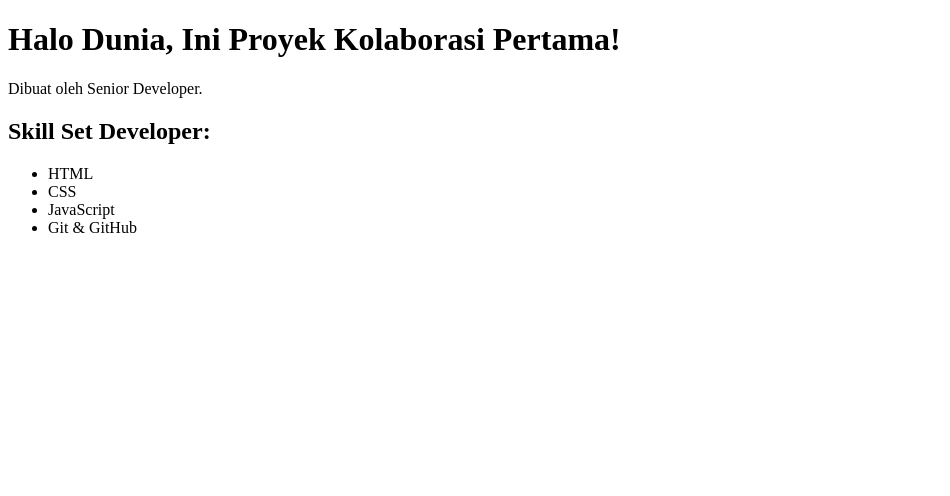
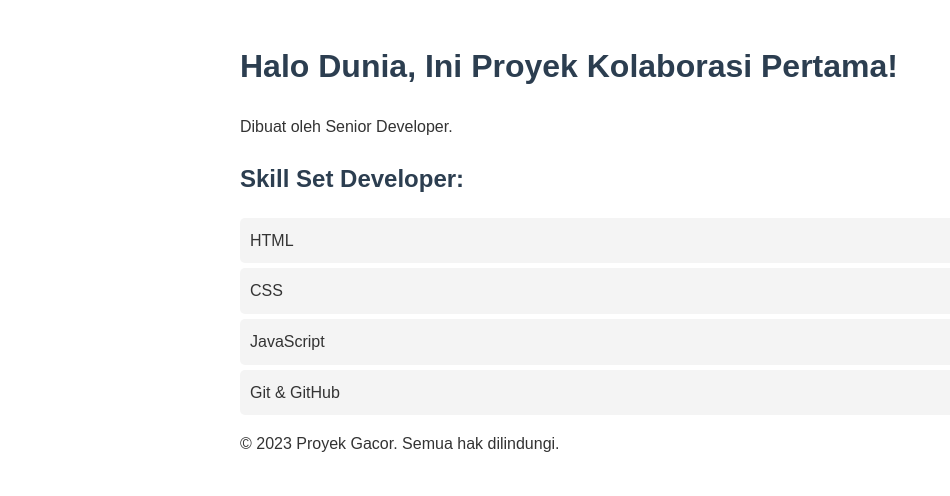
Before and after one commit to Gembel666/proyek-kolaborasi-gacor, a plain HTML site: page index.html in a window 1280 px wide. Shown: the whole page, without its empty margins (0-950 px from the left). Drawn offline with Linux system fonts and the light colour scheme.

Commit message:
ada tambahan style css

```diff
--- a/index.html
+++ b/index.html
@@ -1,13 +1,40 @@
 <!DOCTYPE html>
-<html lang="en">
+<html lang="id">
 <head>
     <meta charset="UTF-8">
+    <meta name="viewport" content="width=device-width, initial-scale=1.0">
     <title>Proyek Gacor</title>
+    <style>
+        body {
+            font-family: Arial, sans-serif;
+            line-height: 1.6;
+            margin: 0;
+            padding: 20px;
+            color: #333;
+            max-width: 800px;
+            margin: auto;
+        }
+        h1, h2 {
+            color: #2c3e50;
+        }
+        ul {
+            list-style-type: none;
+            padding: 0;
+        }
+        li {
+            background: #f4f4f4;
+            margin: 5px 0;
+            padding: 10px;
+            border-radius: 5px;
+        }
+    </style>
 </head>
 <body>
+    <header>
         <h1>Halo Dunia, Ini Proyek Kolaborasi Pertama!</h1>
         <p>Dibuat oleh Senior Developer.</p>
-
+    </header>
+    <section>
         <h2>Skill Set Developer:</h2>
         <ul>
             <li>HTML</li>
@@ -15,5 +42,9 @@
             <li>JavaScript</li>
             <li>Git & GitHub</li>
         </ul>
+    </section>
+    <footer>
+        <p>&copy; 2023 Proyek Gacor. Semua hak dilindungi.</p>
+    </footer>
 </body>
 </html>
```
Lines whose indentation alone changed are shown as unchanged.
